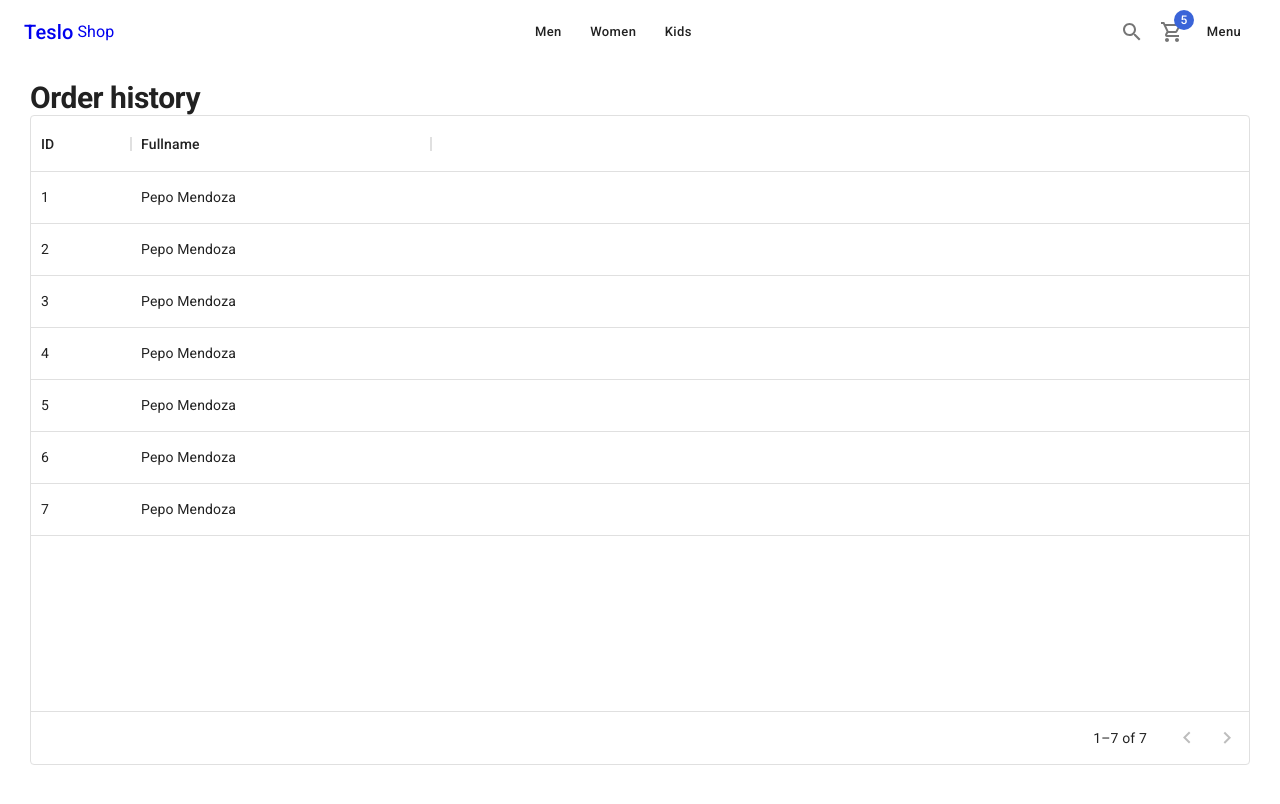
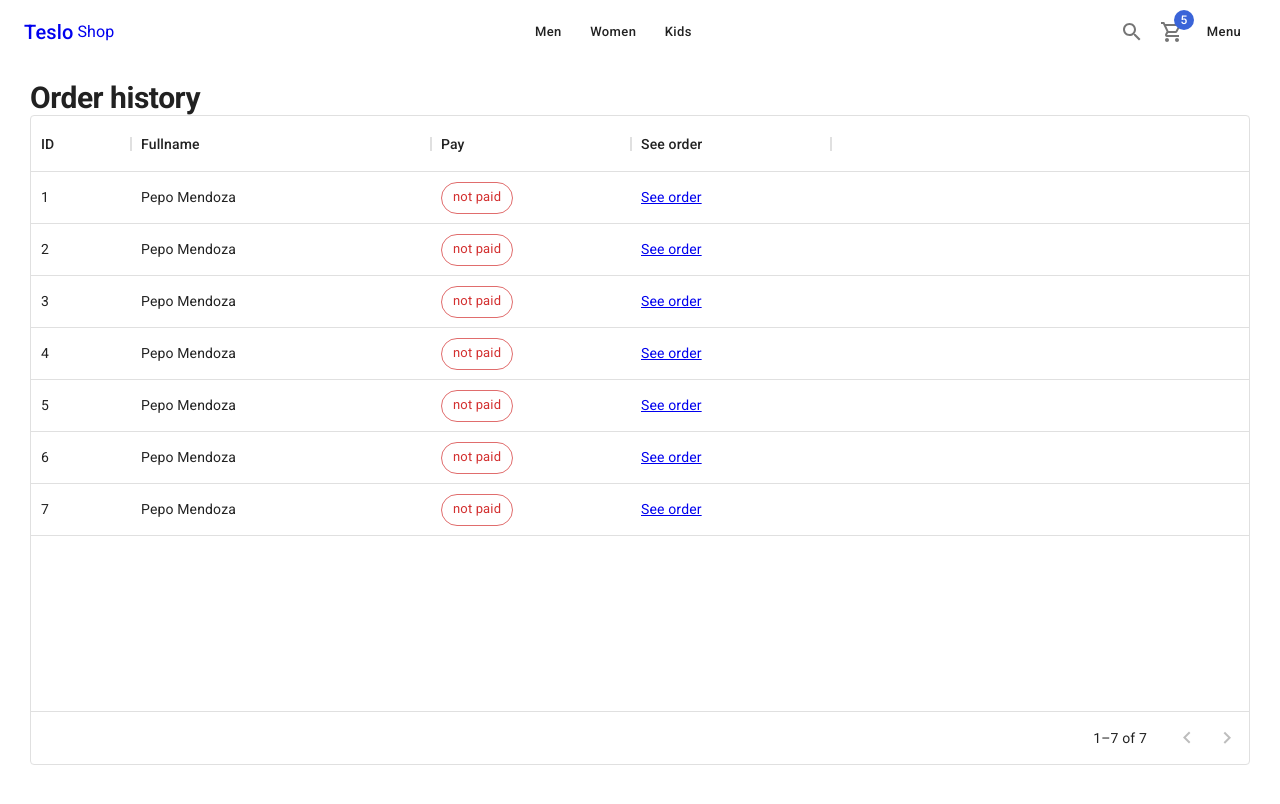
Before and after one commit to serdeliverance/teslo-clone, a Next.js app: page /orders/history in a window 1280 px wide. Shown: the top 804 px of the page. Built offline with nearby package versions, Linux system fonts and the light colour scheme.

Commit message:
order history page
Signed-off-by: Sergio Cano <canosergio90@gmail.com>

```diff
--- a/pages/orders/history.tsx
+++ b/pages/orders/history.tsx
@@ -1,11 +1,40 @@
-import { Grid, Typography } from '@mui/material'
-import { DataGrid, GridColDef } from '@mui/x-data-grid'
+import { Chip, Grid, Link, Typography } from '@mui/material'
+import { DataGrid, GridColDef, GridValueGetterParams } from '@mui/x-data-grid'
 import React from 'react'
 import { ShopLayout } from '../../components/layouts'
+import NextLink from 'next/link'
 
 const columns: GridColDef[] = [
     { field: 'id', headerName: 'ID', width: 100},
-    { field: 'fullname', headerName: 'Fullname', width: 300}
+    { field: 'fullname', headerName: 'Fullname', width: 300},
+    {
+        field: 'paid',
+        headerName: 'Pay',
+        description: 'Information about the order payment status',
+        width: 200,
+        renderCell: (params: GridValueGetterParams) => {
+            return (
+                params.row.paid
+                    ? <Chip color='success' label='paid' variant='outlined'/>
+                    : <Chip color='error' label='not paid' variant='outlined'/>
+            )
+        }
+    },
+    {
+        field: 'order',
+        headerName: 'See order',
+        width: 200,
+        sortable: false,
+        renderCell: (params: GridValueGetterParams) => {
+            return (
+                <NextLink href={`/orders/${params.row.id}`} passHref>
+                    <Link underline='always'>
+                        See order
+                    </Link>
+                </NextLink>
+            )
+        }
+    },
 ]
 
 const rows = [
```
